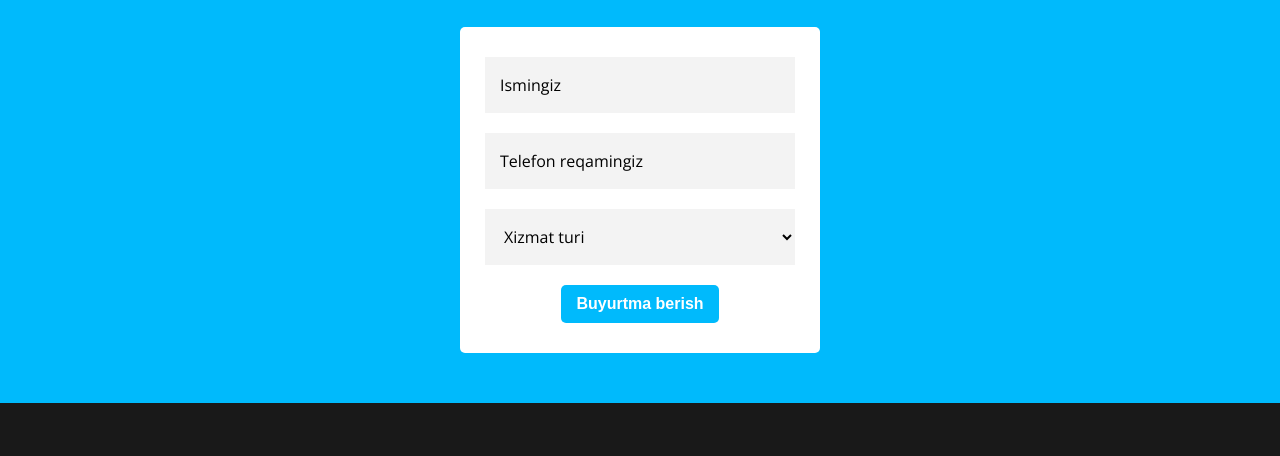
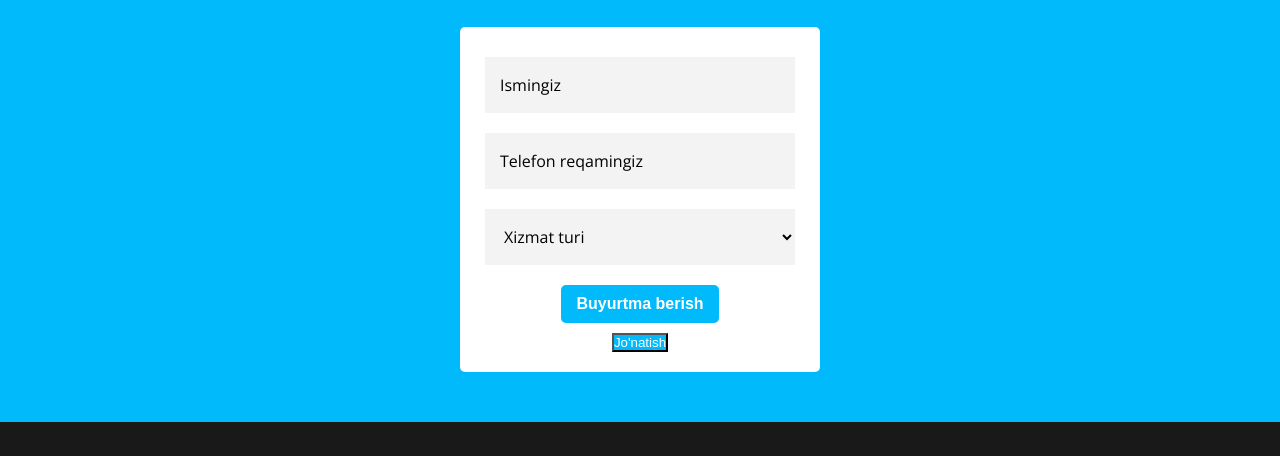
Before and after one commit to sanjakhmedov/Pixer, a plain HTML site: page index.html in a window 1280 px wide. Shown: the part 3018-3474 px from the top of the page. Drawn offline with nearby package versions, Linux system fonts and the light colour scheme.

Commit message:
added submit button

```diff
--- a/index.html
+++ b/index.html
@@ -206,6 +206,7 @@
         <button type="submit" class="section-4__form-button">
           Buyurtma berish
         </button>
+        <button class="submit-button">Jo'natish</button>
       </form>
     </section>
     <footer class="footer">
--- a/style.css
+++ b/style.css
@@ -210,16 +210,16 @@ body {
   width: 235px;
   /* background-color: #999; */
   text-align: center;
-  box-shadow: 0px 5px 10px  rgba(165, 165, 165, 0.5);
+  box-shadow: 0px 5px 10px rgba(165, 165, 165, 0.5);
   text-decoration: none;
   color: #000;
 }
 
 .section-2__card:hover {
-  box-shadow: 0px 10px 15px rgba(165, 165, 165, 0.5);;
+  box-shadow: 0px 10px 15px rgba(165, 165, 165, 0.5);
 }
 .section-2__card:active {
-  box-shadow: 0px 10px 15px rgba(165, 165, 165, 0.8);;
+  box-shadow: 0px 10px 15px rgba(165, 165, 165, 0.8);
 }
 
 .section-2__heading {
@@ -450,6 +450,11 @@ option {
   /* word-spacing: 3px; */
 }
 
+.submit-button {
+  background-color: #00bafc;
+  color: #fff;
+}
+
 /* -------------FOOTER--------- */
 
 .footer {
```
